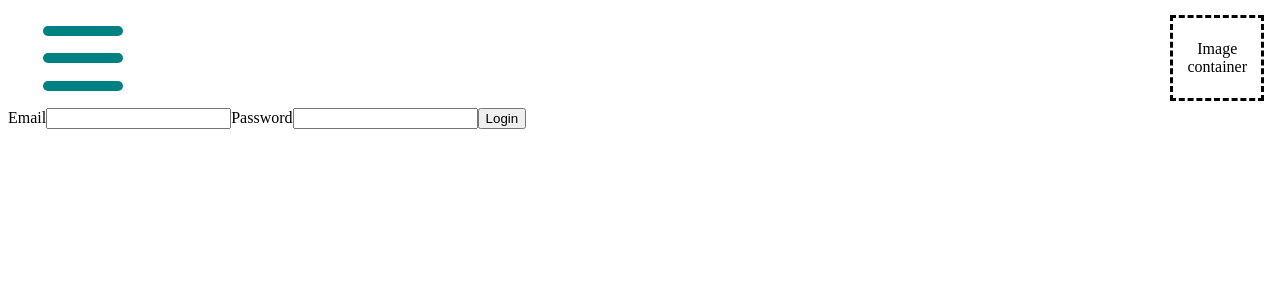
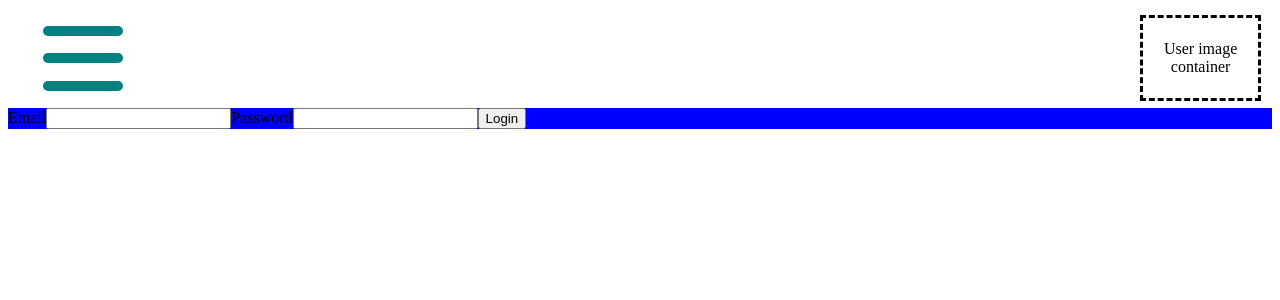
Before and after one commit to fceja/inventory_frontend, a React (Vite) app: page /update in a window 1280 px wide. Shown: the top 300 px of the page. Built offline with nearby package versions, Linux system fonts and the light colour scheme.

Commit message:
separate component and page scss

```diff
--- a/src/frontend/components/_forms/LoginForm.tsx
+++ b/src/frontend/components/_forms/LoginForm.tsx
@@ -25,7 +25,7 @@ const LoginForm = () => {
   };
 
   return (
-    <div>
+    <div className="login-form">
       <form onSubmit={handleSubmit}>
         <label htmlFor="email">Email</label>
         <input
--- a/src/frontend/components/_modals/LoginModal.tsx
+++ b/src/frontend/components/_modals/LoginModal.tsx
@@ -1,11 +1,12 @@
-import ModalOverlay from "@components/_modals/ModalOverlay";
+import "@scss/components/modals/LoginModal.scss"
+import Modal from "@components/_modals/Modal";
 import LoginForm from "@components/_forms/LoginForm";
 
 const LoginModal = () => {
   return (
-    <ModalOverlay isOpen={true}>
+    <Modal className="login-modal" isOpen={true}>
       <LoginForm />
-    </ModalOverlay>
+    </Modal>
   );
 };
 
--- a/src/frontend/components/_modals/ModalOverlay.tsx
+++ b/src/frontend/components/_modals/Modal.tsx
@@ -1,15 +1,16 @@
 import { useEffect, useState } from "react";
 import { createPortal } from "react-dom";
 
-const ModalOverlay: React.FC<{
+const Modal: React.FC<{
+  className: string;
   isOpen: boolean;
   children: any;
-}> = ({ isOpen, children }) => {
+}> = ({ className, isOpen, children }) => {
   const [modalRoot, setModalRoot] = useState<null | HTMLDivElement>(null);
 
   useEffect(() => {
     const div = document.createElement("div");
-    div.id = "modal-root";
+    div.id = "root-modal";
     document.body.appendChild(div);
     setModalRoot(div);
 
@@ -21,12 +22,9 @@ const ModalOverlay: React.FC<{
   if (!isOpen || !modalRoot) return null;
 
   return createPortal(
-    <div className="modal-overlay">
-      <div className="modal">{children}</div>
-    </div>,
-
-    modalRoot,
+      <div className={`${className}`}>{children}</div>,
+      modalRoot,
   );
 };
 
-export default ModalOverlay;
+export default Modal;
--- a/src/frontend/components/navBar/NavBar.tsx
+++ b/src/frontend/components/navBar/NavBar.tsx
@@ -1,7 +1,6 @@
+import "@scss/components/NavBar.scss";
 import UserProfile from "@components/userProfile/UserProfile";
 import HamburgerMenu from "@components/hamburgerMenu/HamburgerMenu";
-
-import "@scss/NavBar.scss";
 
 const NavBar = () => {
   return (
--- a/src/frontend/components/userProfile/UserProfile.tsx
+++ b/src/frontend/components/userProfile/UserProfile.tsx
@@ -1,7 +1,7 @@
 const UserProfile = () => {
   return (
     <div className="user-profile">
-      <div className="img-container">Image container</div>
+      <div className="img-container">User image container</div>
     </div>
   );
 };
--- a/src/frontend/pages/HomePage.tsx
+++ b/src/frontend/pages/HomePage.tsx
@@ -1,4 +1,4 @@
-import "@scss/Homepage.scss";
+import "@scss/pages/Homepage.scss";
 
 const HomePage = () => {
   return <div className="homepage-container">This is Homepage.</div>;
--- a/src/frontend/pages/UpdatePage.tsx
+++ b/src/frontend/pages/UpdatePage.tsx
@@ -1,7 +1,7 @@
 import { useState } from "react";
 import { useDispatch, useSelector } from "react-redux";
 
-import "@scss/UpdatePage.scss";
+import "@scss/pages/UpdatePage.scss";
 import { RootState } from "@store/ConfigureStore";
 import ProductsApi from "@api/ProductsApi";
 
@@ -33,7 +33,7 @@ const UpdatePage = () => {
 
   return (
     <>
-      <div className="upload-image shadow">Image container.</div>
+      <div className="upload-image shadow">Item image container.</div>
       <div className="main-container shadow">
         <form onSubmit={handleSubmit}>
           <div className="parent-folder">Parent folder</div>
--- a/src/scss/NavBar.scss
+++ b/src/scss/components/NavBar.scss
@@ -1,4 +1,4 @@
-@import "./Variables.scss";
+@import "@scss/Variables.scss";
 
 @mixin flex-center {
   display: flex;
--- /dev/null
+++ b/src/scss/components/modals/LoginModal.scss
@@ -0,0 +1,3 @@
+.login-modal {
+    background-color:blue;
+}
```
Also changed, not shown: src/scss/pages/Homepage.scss (renamed from src/scss/Homepage.scss), src/scss/pages/UpdatePage.scss (renamed from src/scss/UpdatePage.scss).
